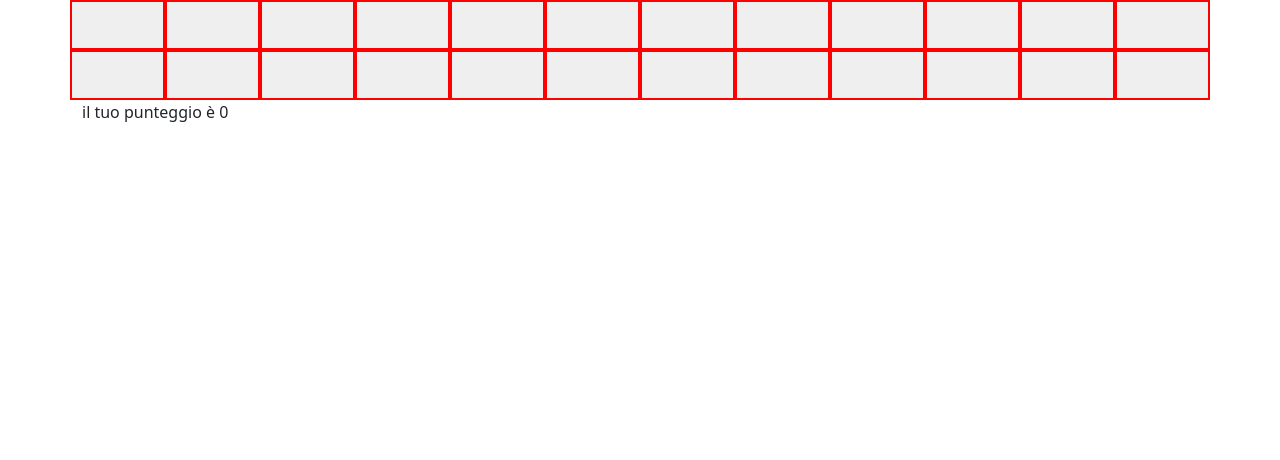
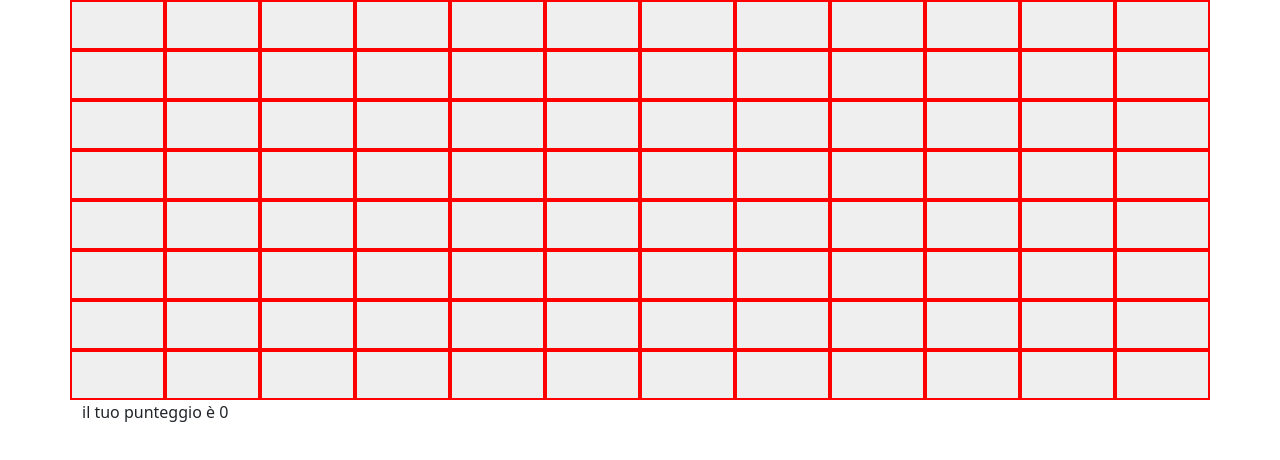
Before and after one commit to VinRu5/js-campominato, a plain HTML site: page bonus/index.html in a window 1280 px wide. Drawn offline with nearby package versions, Linux system fonts and the light colour scheme.

Commit message:
sistemata logica base

```diff
--- a/bonus/index.html
+++ b/bonus/index.html
@@ -35,6 +35,78 @@
             <button class="box col-1"></button>
             <button class="box col-1"></button>
             <button class="box col-1"></button>
+            <button class="box col-1"></button>
+            <button class="box col-1"></button>
+            <button class="box col-1"></button>
+            <button class="box col-1"></button>
+            <button class="box col-1"></button>
+            <button class="box col-1"></button>
+            <button class="box col-1"></button>
+            <button class="box col-1"></button>
+            <button class="box col-1"></button>
+            <button class="box col-1"></button>
+            <button class="box col-1"></button>
+            <button class="box col-1"></button>
+            <button class="box col-1"></button>
+            <button class="box col-1"></button>
+            <button class="box col-1"></button>
+            <button class="box col-1"></button>
+            <button class="box col-1"></button>
+            <button class="box col-1"></button>
+            <button class="box col-1"></button>
+            <button class="box col-1"></button>
+            <button class="box col-1"></button>
+            <button class="box col-1"></button>
+            <button class="box col-1"></button>
+            <button class="box col-1"></button>
+            <button class="box col-1"></button>
+            <button class="box col-1"></button>
+            <button class="box col-1"></button>
+            <button class="box col-1"></button>
+            <button class="box col-1"></button>
+            <button class="box col-1"></button>
+            <button class="box col-1"></button>
+            <button class="box col-1"></button>
+            <button class="box col-1"></button>
+            <button class="box col-1"></button>
+            <button class="box col-1"></button>
+            <button class="box col-1"></button>
+            <button class="box col-1"></button>
+            <button class="box col-1"></button>
+            <button class="box col-1"></button>
+            <button class="box col-1"></button>
+            <button class="box col-1"></button>
+            <button class="box col-1"></button>
+            <button class="box col-1"></button>
+            <button class="box col-1"></button>
+            <button class="box col-1"></button>
+            <button class="box col-1"></button>
+            <button class="box col-1"></button>
+            <button class="box col-1"></button>
+            <button class="box col-1"></button>
+            <button class="box col-1"></button>
+            <button class="box col-1"></button>
+            <button class="box col-1"></button>
+            <button class="box col-1"></button>
+            <button class="box col-1"></button>
+            <button class="box col-1"></button>
+            <button class="box col-1"></button>
+            <button class="box col-1"></button>
+            <button class="box col-1"></button>
+            <button class="box col-1"></button>
+            <button class="box col-1"></button>
+            <button class="box col-1"></button>
+            <button class="box col-1"></button>
+            <button class="box col-1"></button>
+            <button class="box col-1"></button>
+            <button class="box col-1"></button>
+            <button class="box col-1"></button>
+            <button class="box col-1"></button>
+            <button class="box col-1"></button>
+            <button class="box col-1"></button>
+            <button class="box col-1"></button>
+            <button class="box col-1"></button>
+            <button class="box col-1"></button>
             <div class="output col-12"></div>
         </div>
     </div>
--- a/bonus/js/script.js
+++ b/bonus/js/script.js
@@ -7,14 +7,14 @@ var output = document.getElementsByClassName('output')[0];
 
 var boxElement = document.getElementsByClassName('box');
 
-
+var numberOfBox = 96
 
 var computerNumbers = [];
 //Devo far scegliere al pc 16 numeri cuasali
 while (computerNumbers.length < 16) {
 
     //estraggo il numero
-    var drawNumber = getRandomNumber(1, 24);
+    var drawNumber = getRandomNumber(1, numberOfBox);
 
     //verifico che sia contenuto nell'array
     if (!computerNumbers.includes(drawNumber)) {
@@ -31,8 +31,8 @@ while (computerNumbers.length < 16) {
 //button[randomNum].value = array[x];
 var i = 1;
 var boxNum = [];
-while (i <= 24) {
-    var randomNumb = getRandomNumber(1, 24);
+while (i <= numberOfBox) {
+    var randomNumb = getRandomNumber(1, numberOfBox);
     var randomIndex = randomNumb - 1;
 
     if (!boxNum.includes(randomNumb)) {
@@ -57,8 +57,8 @@ for (var x = 0; x < boxElement.length; x++) {
 
         if (computerNumbers.includes(check)) {
             this.style.background = 'red';
-            alert('hai beccato la mina');
-            window.location.reload();
+            //alert('hai beccato la mina');
+            //window.location.reload();
         } else {
             userNumbers.push(check);
         }
```
